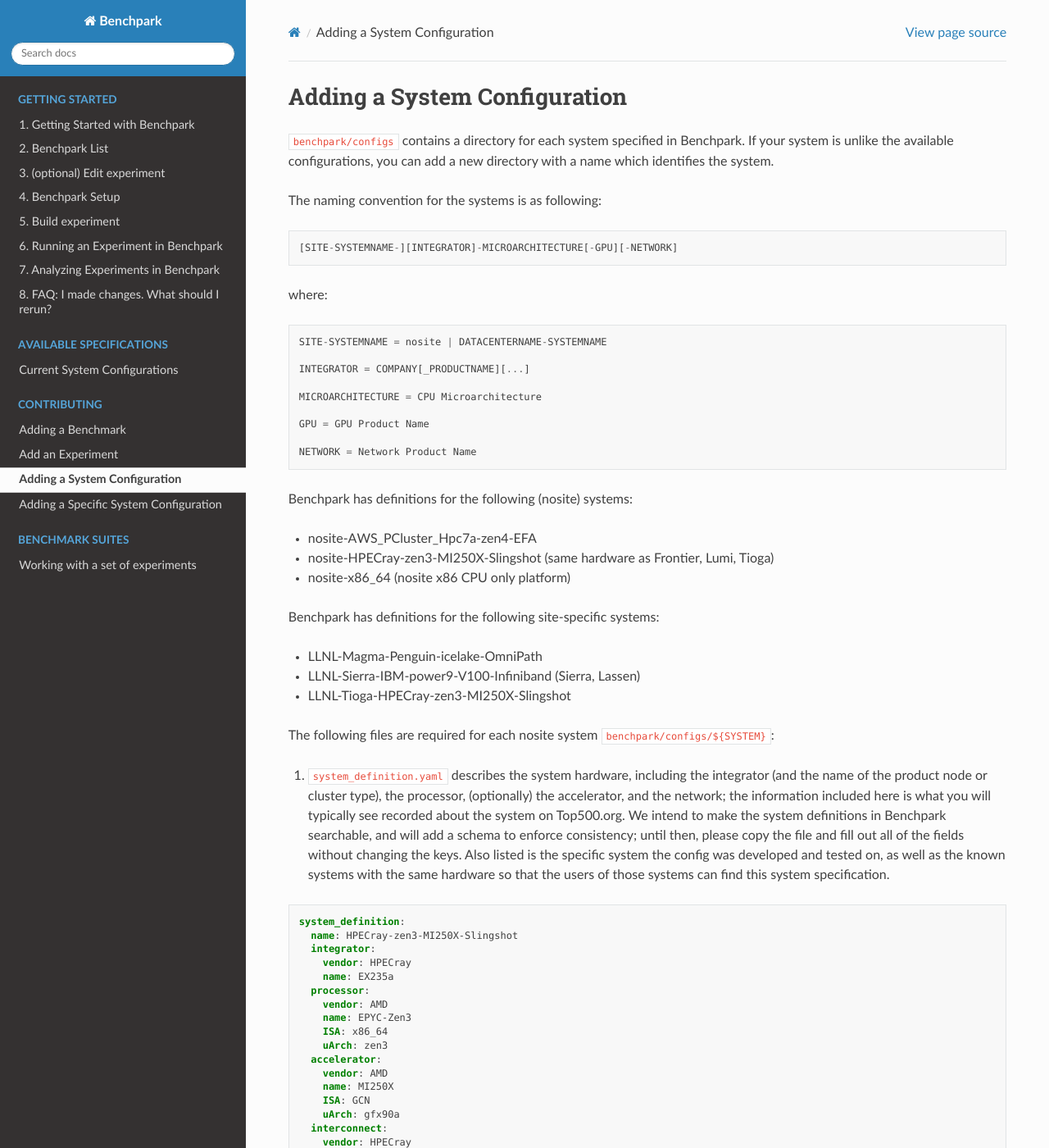
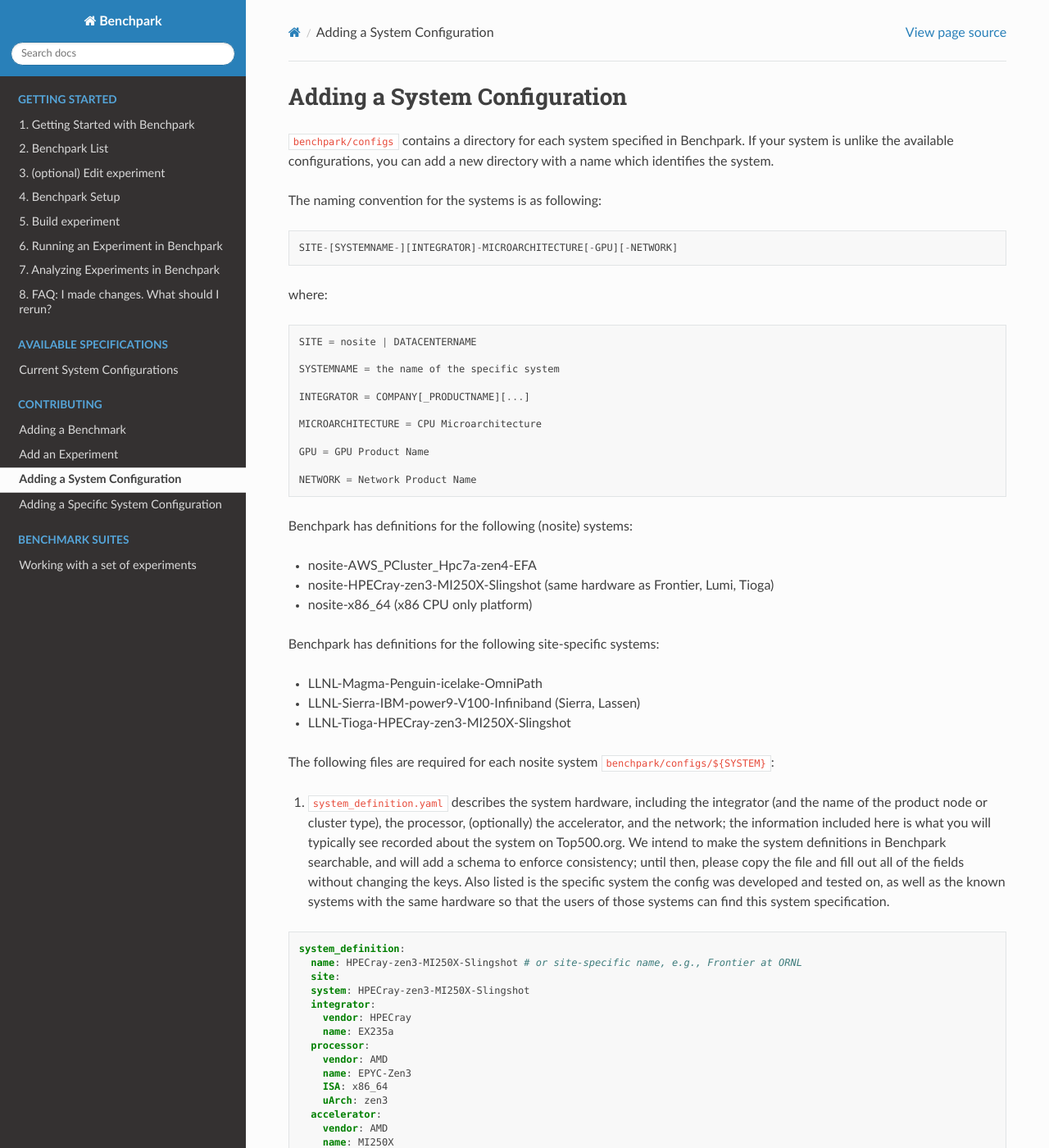
Before and after one commit to LLNL/benchpark, a Sphinx documentation site: the page built from docs/add-a-system-config.rst, in a window 1280 px wide and 1400 px high. Shown: the whole window at 82% size. Built offline with Sphinx 7.4.7 and the Read the Docs theme 2.0.0, drawn with Linux system fonts in a browser that asks for light colours.

Commit message:
site spec directions in the docs

```diff
--- a/docs/add-a-system-config.rst
+++ b/docs/add-a-system-config.rst
@@ -13,11 +13,13 @@
 
 The naming convention for the systems is as following::
 
-  [SITE-SYSTEMNAME-][INTEGRATOR]-MICROARCHITECTURE[-GPU][-NETWORK]
+  SITE-[SYSTEMNAME-][INTEGRATOR]-MICROARCHITECTURE[-GPU][-NETWORK]
 
 where::
 
-  SITE-SYSTEMNAME = nosite | DATACENTERNAME-SYSTEMNAME
+  SITE = nosite | DATACENTERNAME
+
+  SYSTEMNAME = the name of the specific system
 
   INTEGRATOR = COMPANY[_PRODUCTNAME][...]
 
@@ -31,9 +33,9 @@
 
 - nosite-AWS_PCluster_Hpc7a-zen4-EFA
 
-- nosite-HPECray-zen3-MI250X-Slingshot	(same hardware as Frontier, Lumi, Tioga)
+- nosite-HPECray-zen3-MI250X-Slingshot (same hardware as Frontier, Lumi, Tioga)
 
-- nosite-x86_64                        (nosite x86 CPU only platform)
+- nosite-x86_64 (x86 CPU only platform)
 
 
 
@@ -53,7 +55,9 @@
 .. code-block:: yaml
 
   system_definition:
-    name: HPECray-zen3-MI250X-Slingshot
+    name: HPECray-zen3-MI250X-Slingshot # or site-specific name, e.g., Frontier at ORNL
+    site:
+    system: HPECray-zen3-MI250X-Slingshot
     integrator:
       vendor: HPECray
       name: EX235a
```
